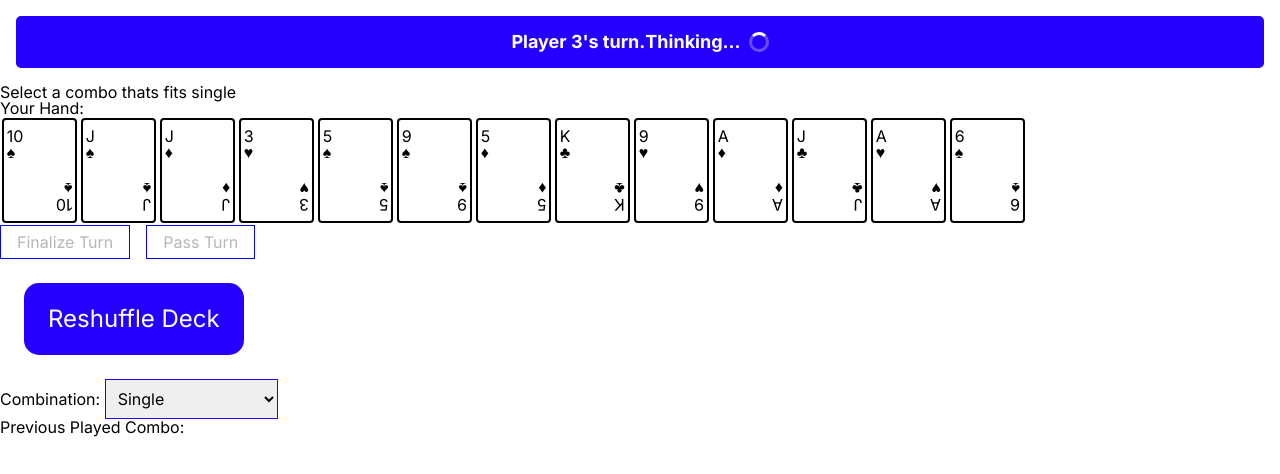
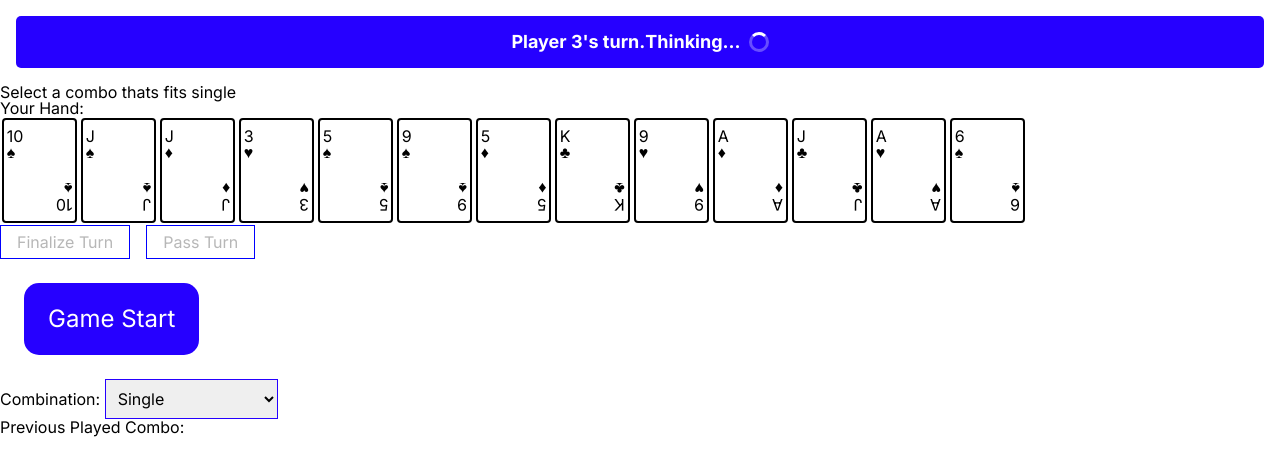
Before and after one commit to jduong09/thirteen, a Next.js app: page / in a window 1280 px wide. Both pictures are taken after a click on the button "Shuffle Deck". Shown: the top 474 px of the page. Built offline with nearby package versions, Linux system fonts and the light colour scheme.

Commit message:
Work on game loop.

```diff
--- a/components/game/game.js
+++ b/components/game/game.js
@@ -1,6 +1,6 @@
 import gameStyles from './game.module.scss';
 import styles from "@/app/page.module.css";
-import { useState } from 'react';
+import { useState, useEffect } from 'react';
 import Hand from "@/components/gameComponents/hand.js";
 import { dictionaryCombinations, highestValue } from '@/components/utilities/combination.js';
 import { mapCard } from '../utilities/card';
@@ -22,6 +22,8 @@ const Game = () => {
   const [previousPlayedCombo, setPreviousPlayedCombo] = useState([]);
 
   const [selectCombo, setComboSelect] = useState('single');
+
+  const [userInput, setUserInput] = useState(false);
 
   // Build Card Deck
   const suites = ['spades', 'clubs', 'diamonds', 'hearts'];
@@ -48,6 +50,7 @@ const Game = () => {
     }
     return arrCopy;
   };
+
   const shuffled = shuffle(deck);
 
   /**
@@ -62,7 +65,6 @@ const Game = () => {
       {player: 2, hand: []},
       {player: 3, hand: []},
     ];
-
     shuffled.forEach((card, idx) => {
       const player = idx % 4;
       tempHands[player].hand.push(card);
@@ -77,13 +79,16 @@ const Game = () => {
       showIntro(false);
       shuffleDeck(true);
     }, 1000);
-    gameLoop();
   };
+
 
   /**
    * @description Changes the player turn to the next player.
    */
-  const changeTurn = () => setPlayerTurn(playerTurn === 3 ? 0 : playerTurn + 1);
+  const changeTurn = () => {
+    console.log('Changing Players Turn');
+    setPlayerTurn(playerTurn === 3 ? 0 : playerTurn + 1);
+  }
 
   /**
    * @description Determines the combination type for the current turn based on the cards submitted
@@ -127,11 +132,13 @@ const Game = () => {
         hands[playerTurn].hand = hands[playerTurn].hand.filter((handCard) => handCard.value !== card.value);
       });
       setHands(hands);
+      return true;
       // TODO: Remove when done testing. This is just to simulate a fake game.
-      setTimeout(() => changeTurn(), 3000);
+      // setTimeout(() => changeTurn(), 3000);
     } else {
       // Reject combo
       setComboStatus(false);
+      return false;
     }
   }
 
@@ -192,22 +199,38 @@ const Game = () => {
       return lowest;
     }, 53);
     console.log('Function in ai: ', currHand.find((card) => card.value === lowestCard));
+    return requestCombo([currHand.find((card) => card.value === lowestCard)], 'single');
+    // TODO: Remove when done testing. This is mocking a single card play
+    //setTimeout(() => requestCombo([currHand.find((card) => card.value === lowestCard)], 'single'), 5000);
+  }
 
-    // TODO: Remove when done testing. This is mocking a single card play
-    setTimeout(() => requestCombo([currHand.find((card) => card.value === lowestCard)], 'single'), 5000);
-    return;
+  const promptUser = () => {
+    let isValid = false;
+    while (isValid === false) {
+      console.log('Play a correct combo');
+    }
   }
 
   /**
    * @description Simple Game loop: 4 turns
    */
-  const gameLoop = () => {
+  const gameLoop = (e) => {
+    e.preventDefault();
     console.log('Game Loop');
     let turnCycle = 0;
+    console.log('Turn Cycle: ', turnCycle);
+    let firstTurn = playerTurn;
+    console.log('Current Turn: ', firstTurn);
     while (turnCycle !== 4) {
-      console.log('Current Turn: ', playerTurn);
-      if (playerTurn !== 0) {
-        promptAI(playerTurn);
+      let correctTurn = false;
+      while (correctTurn === false) {
+        if (firstTurn !== 0) {
+          correctTurn = promptAI(firstTurn);
+        } else {
+          correctTurn = promptUser();
+        }
+
+        firstTurn = firstTurn === 3 ? 0 : firstTurn + 1;
       }
       turnCycle++;
     }
@@ -230,8 +253,6 @@ const Game = () => {
       </li>
     );
   });
-
-  console.log(hands);
 
   return (
     <game>
@@ -257,8 +278,9 @@ const Game = () => {
             requestCombo={requestCombo}
             currentTurnCombo={currentTurnCombo}
             passTurn={passTurn}
+            setUserInput={setUserInput}
           />
-          <button className={gameStyles.shuffleBtn} onClick={reshuffleDeck}>Reshuffle Deck</button>
+          <button className={gameStyles.shuffleBtn} onClick={gameLoop}>Game Start</button>
           <form>
             <label htmlFor='select-combo'>Combination: </label>
             <select id='select-combo' name='select-combo' className={gameStyles.selectCombo} onChange={changeCombo}>
--- a/components/gameComponents/hand.js
+++ b/components/gameComponents/hand.js
@@ -11,7 +11,7 @@ const icons = {
 
 // Prop
 // Need to check if allowed to shed a card or not.
-const Hand = ({ cards, playerTurn, comboIsValid, requestCombo, currentTurnCombo, passTurn }) => {
+const Hand = ({ cards, playerTurn, comboIsValid, requestCombo, currentTurnCombo, passTurn, setUserInput }) => {
   const [hand, setHand] = useState(cards);
   const [combo, setCombo] = useState([]);
   const [hasReset, resetCombo] = useState(false);
```
